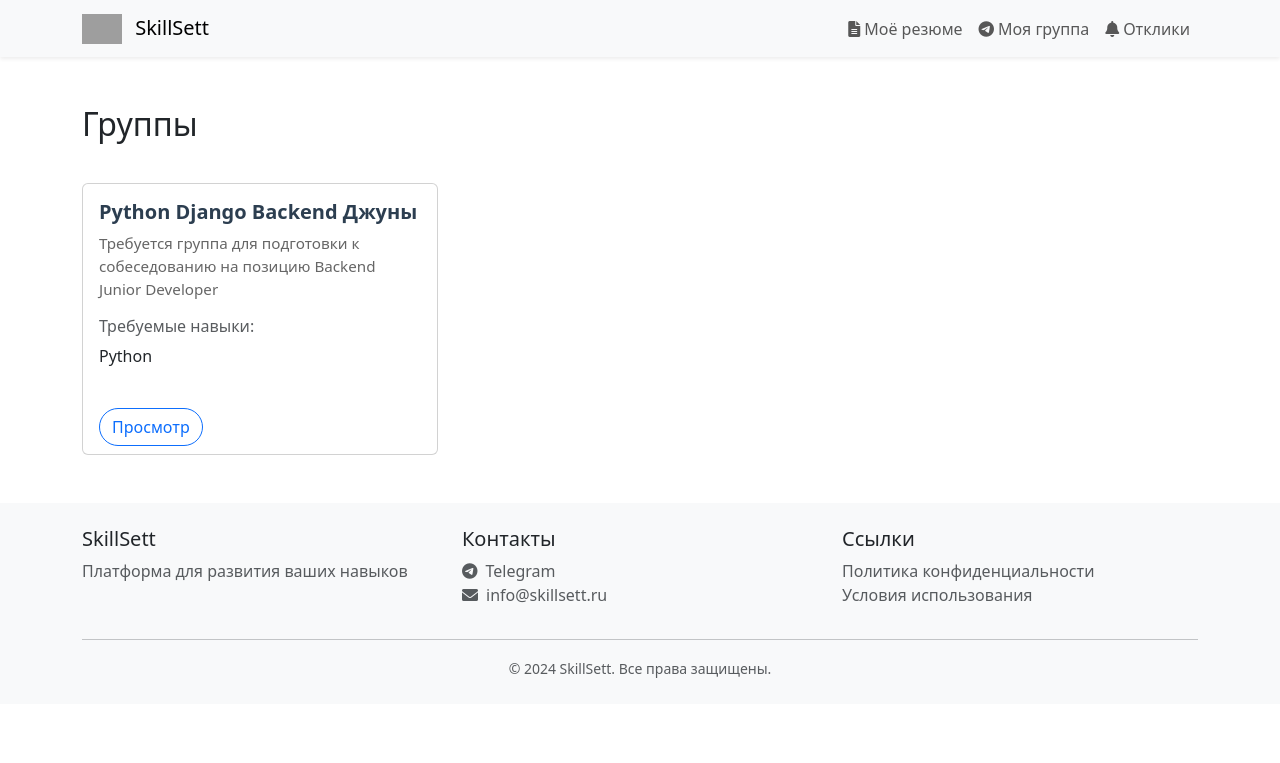
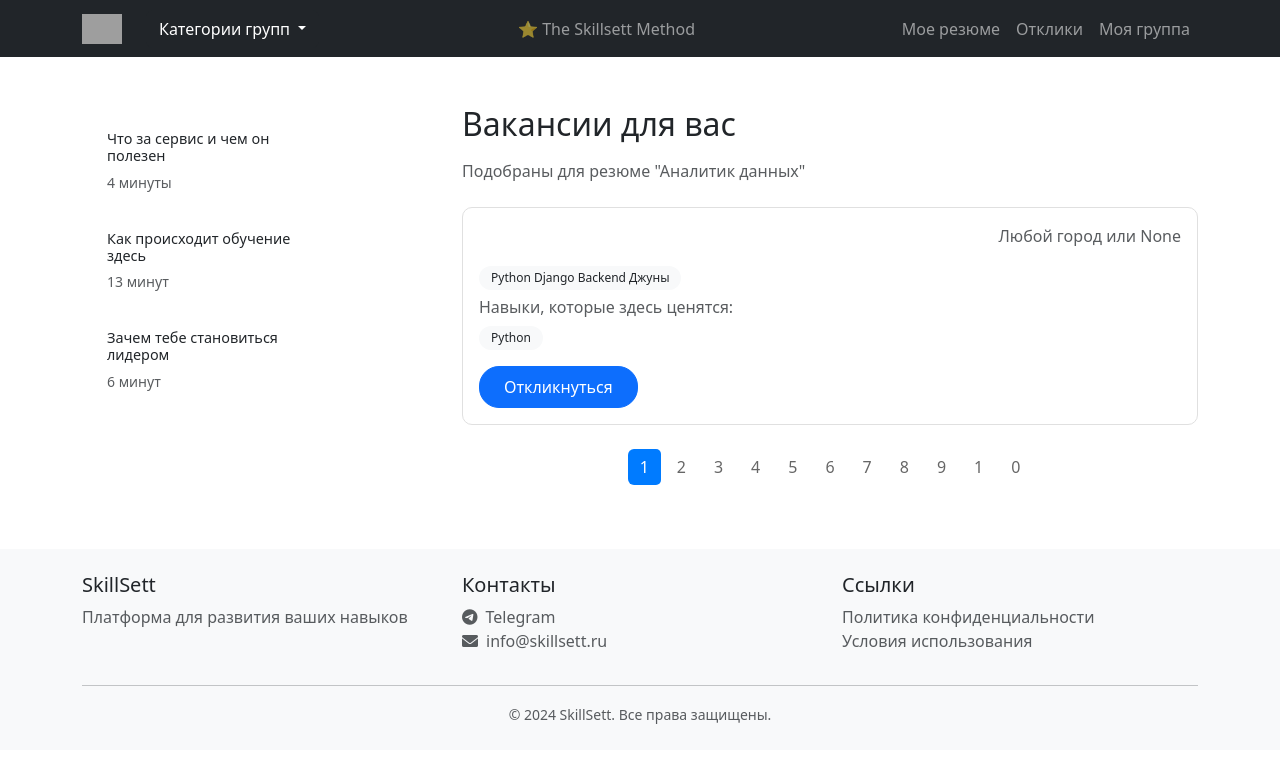
Before and after one commit to universe1x/test, a Django app: page /groups/ in a window 1280 px wide. Shown: the top 763 px of the page. Run offline with Django 5.2, Linux system fonts and the light colour scheme; a user stored in the database is signed in; data comes from the database, SQL or seed files in the repository; parts of the project's set-up code (start-up, migrations or seed data) failed here and were passed over; grey boxes are pictures that could not be loaded.

Commit message:
Переделанный хедер добавлены специализации локация и немного фронта

```diff
--- a/groups/models.py
+++ b/groups/models.py
@@ -4,7 +4,9 @@ from main.models import TelegramUser
 
 class Group(models.Model):
     telegram_user = models.ForeignKey(TelegramUser, on_delete=models.CASCADE)
+    specialization = models.CharField(max_length=255)
     name = models.CharField(max_length=255)
     description = models.TextField()
     skills = models.TextField(blank=True, null=True)
     link = models.CharField(max_length=255)
+    location = models.CharField(max_length=255, null=True, blank=True)
--- a/groups/templates/groups/group_list.html
+++ b/groups/templates/groups/group_list.html
@@ -2,84 +2,135 @@
 
 {% block content %}
 <div class="container mt-5">
-    <div class="row mb-4">
-        <div class="col">
-            <h2 class="mb-3">Группы</h2>
+    <!-- Левая колонка с вопросами -->
+    <div class="row">
+        <div class="col-md-3">
+            <div class="questions-sidebar">
+                <div class="question-item mb-3">
+                    <h6>Что за сервис и чем он полезен</h6>
+                    <small class="text-muted">4 минуты</small>
+                </div>
+                <div class="question-item mb-3">
+                    <h6>Как происходит обучение здесь</h6>
+                    <small class="text-muted">13 минут</small>
+                </div>
+                <div class="question-item mb-3">
+                    <h6>Зачем тебе становиться лидером</h6>
+                    <small class="text-muted">6 минут</small>
+                </div>
             </div>
         </div>
 
-    <div class="row row-cols-1 row-cols-md-2 row-cols-lg-3 g-4">
+        <!-- Правая колонка с группами -->
+        <div class="col-md-8 offset-md-1">
+            <h2 class="mb-3">Вакансии для вас</h2>
+            <p class="text-muted mb-4">Подобраны для резюме "Аналитик данных"</p>
+
             {% for group in groups %}
-        <div class="col">
-            <div class="card h-100">
+            <div class="card mb-4">
                 <div class="card-body">
-                    <h5 class="card-title">{{ group.name }}</h5>
-                    <p class="card-text mb-3">{{ group.description }}</p>
-                    {% if group.skills %}
-                    <div class="skills-container mb-3">
-                        <h6 class="text-muted mb-2">Требуемые навыки:</h6>
+                    <div class="d-flex justify-content-between align-items-start mb-3">
+                        <h5 class="card-title mb-0">{{ group.specialization }}</h5>
+                        <span class="text-muted">Любой город или {{ group.location }}</span>
+                    </div>
+
+                    <div class="mb-2">
+                        <span class="badge bg-light text-dark me-2">{{ group.name }}</span>
+                    </div>
+
+                    <div class="mb-3">
+                        <h6 class="text-muted mb-2">Навыки, которые здесь ценятся:</h6>
                         <div class="skills-tags">
-                            {{ group.skills }}
+                            <span class="badge bg-light text-dark me-2">{{ group.skills }}</span>
                         </div>
                     </div>
-                    {% endif %}
-                </div>
-                <div class="card-footer bg-transparent border-top-0">
-                    <a href="{% url 'group_view' group.pk %}" class="btn btn-outline-primary">
-                        Просмотр
+
+                    <div>
+                        <a href="{% url 'group_view' group.pk %}" class="btn btn-primary">
+                            Откликнуться
                         </a>
                     </div>
                 </div>
             </div>
             {% empty %}
-        <div class="col-12">
             <div class="alert alert-info" role="alert">
-                <i class="fas fa-info-circle"></i> Пока нет созданных групп.
-            </div>
+                <i class="fas fa-info-circle me-2"></i>Пока нет доступных вакансий
             </div>
             {% endfor %}
+
+            {% if groups %}
+            <div class="d-flex justify-content-center mt-4">
+                <nav aria-label="Page navigation">
+                    <ul class="pagination">
+                        {% for i in '12345678910'|make_list %}
+                        <li class="page-item {% if forloop.first %}active{% endif %}">
+                            <a class="page-link" href="#">{{ i }}</a>
+                        </li>
+                        {% endfor %}
+                    </ul>
+                </nav>
+            </div>
+            {% endif %}
+        </div>
     </div>
 </div>
 
 <style>
     .card {
-        transition: transform 0.2s ease-in-out;
+        border-radius: 10px;
+        border: 1px solid #e0e0e0;
     }
 
-    .card:hover {
-        transform: translateY(-5px);
-        box-shadow: 0 4px 15px rgba(0,0,0,0.1);
+    .questions-sidebar {
+        padding: 15px;
     }
 
-    .card-title {
-        color: #2c3e50;
-        font-weight: 600;
+    .question-item {
+        cursor: pointer;
+        padding: 10px;
+        border-radius: 8px;
+        transition: background-color 0.2s;
     }
 
-    .card-text {
-        color: #666;
-        font-size: 0.95rem;
+    .question-item:hover {
+        background-color: #f8f9fa;
     }
 
-    .btn-outline-primary {
-        border-radius: 20px;
-    }
-
-    .btn-outline-primary:hover {
-        transform: scale(1.05);
-    }
-
-    .skills-tags {
-        display: flex;
-        flex-wrap: wrap;
+    .question-item h6 {
+        margin-bottom: 5px;
+        font-size: 0.9rem;
     }
 
     .badge {
         font-weight: 500;
         padding: 0.5em 1em;
         border-radius: 15px;
-        background-color: #f8f9fa !important;
-        border: 1px solid #dee2e6;
+    }
+
+    .skills-tags {
+        display: flex;
+        flex-wrap: wrap;
+        gap: 8px;
+    }
+
+    .btn-primary {
+        border-radius: 20px;
+        padding: 0.5rem 1.5rem;
+    }
+
+    .pagination {
+        gap: 5px;
+    }
+
+    .page-link {
+        border-radius: 5px;
+        border: none;
+        color: #666;
+    }
+
+    .page-item.active .page-link {
+        background-color: #007bff;
+        color: white;
     }
 </style>
 {% endblock %}
--- a/main/templates/main/layout2.html
+++ b/main/templates/main/layout2.html
@@ -13,36 +13,38 @@
 </head>
 <body>
     <!-- Header -->
+    <!-- Header -->
 <header>
-        <nav class="navbar navbar-expand-lg navbar-light bg-light shadow-sm">
+    <nav class="navbar navbar-expand-lg navbar-dark bg-dark">
         <div class="container">
-                <a class="navbar-brand" href="/">
-                    <img src="{% static 'main/images/logo.png' %}" alt="SkillSett" height="30" class="d-inline-block align-text-top me-2">
-                    SkillSett
+            <a class="navbar-brand" href="{% url 'group_list' %}">
+                <img src="{% static 'main/images/logo.png' %}" alt="Skillsett" height="30" class="d-inline-block align-text-top me-2">
             </a>
 
             <button class="navbar-toggler" type="button" data-bs-toggle="collapse" data-bs-target="#navbarNav">
                 <span class="navbar-toggler-icon"></span>
             </button>
 
-                <div class="collapse navbar-collapse justify-content-end" id="navbarNav">
-                    <ul class="navbar-nav">
-                        <li class="nav-item">
-                            <a class="nav-link" href="{% url 'create_resume' %}">
-                                <i class="fas fa-file-alt me-1"></i>Моё резюме
+            <div class="collapse navbar-collapse justify-content-between" id="navbarNav">
+                <div class="navbar-nav">
+                    <div class="nav-item dropdown">
+                        <button class="btn btn-dark dropdown-toggle" type="button" data-bs-toggle="dropdown">
+                            Категории групп
+                        </button>
+                    </div>
+                </div>
+
+                <div class="navbar-nav">
+                    <a class="nav-link" href="#">
+                        ⭐ The Skillsett Method
                     </a>
-                        </li>
-                        <li class="nav-item">
-                            <a class="nav-link" href="{% url 'group_detail' %}">
-                                <i class="fab fa-telegram me-1"></i>Моя группа
-                            </a>
-                        </li>
-                        <li class="nav-item">
-                            <a class="nav-link" href="{% url 'application_detail' %}">
-                                <i class="fas fa-bell me-1"></i>Отклики
-                            </a>
-                        </li>
-                    </ul>
+                </div>
+
+                <div class="navbar-nav">
+                    <a class="nav-link" href="{% url 'create_resume' %}">Мое резюме</a>
+                    <a class="nav-link" href="{% url 'application_detail' %}">Отклики</a>
+                    <a class="nav-link" href="{% url 'group_detail' %}">Моя группа</a>
+                </div>
             </div>
         </div>
         </nav>
```
Also changed, not shown: groups/templates/groups/create_group.html (+16 -0 lines), groups/templates/groups/edit_group.html (+18 -0 lines), groups/templates/groups/group_detail.html (+12 -0 lines), groups/templates/groups/group_view.html (+14 -0 lines), groups/migrations/0004_alter_group_specialization.py (added). Lines whose indentation alone changed are shown as unchanged.
